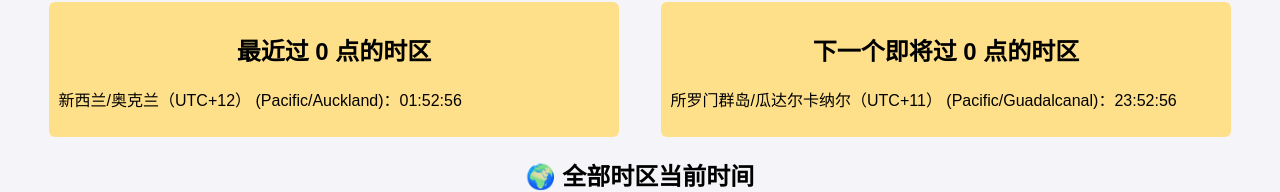
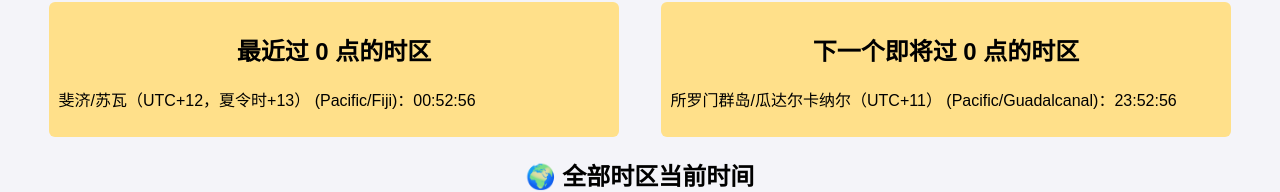
Before and after one commit to HuberyHui/huberyhui.github.io, a plain HTML site: page index.html in a window 1280 px wide. Shown: the part 115-307 px from the top of the page. Drawn offline with Linux system fonts and the light colour scheme.

Commit message:
Update index.html

```diff
--- a/index.html
+++ b/index.html
@@ -91,6 +91,7 @@ const timeZones = [
   { id: "Australia/Sydney", nameCN: "澳大利亚/悉尼（UTC+10）" },
   { id: "Australia/Lord_Howe", nameCN: "澳大利亚/豪勋爵岛（UTC+10:30，夏令时+11）" },
   { id: "Pacific/Guadalcanal", nameCN: "所罗门群岛/瓜达尔卡纳尔（UTC+11）" },
+  { id: "Pacific/Fiji", nameCN: "斐济/苏瓦（UTC+12，夏令时+13）" },
   { id: "Pacific/Auckland", nameCN: "新西兰/奥克兰（UTC+12）" },
   { id: "Pacific/Chatham", nameCN: "新西兰/查塔姆群岛（UTC+12:45）" },
   { id: "Pacific/Tongatapu", nameCN: "汤加/汤加塔布岛（UTC+13）" },
```
